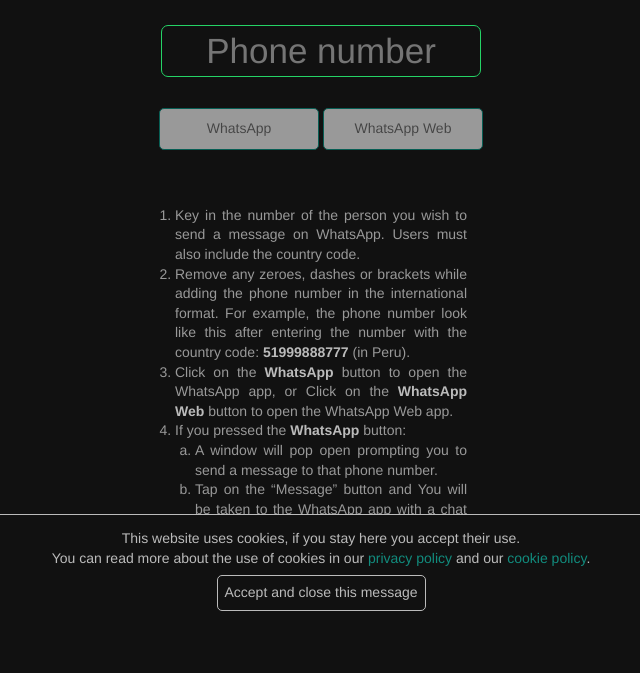
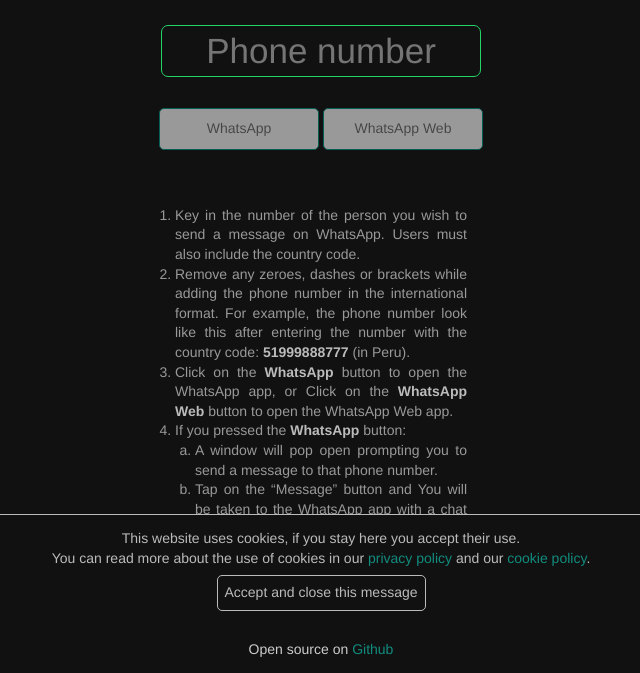
Before and after one commit to luchrv/wapplink, a plain HTML site: page index.html in a window 1280 px wide. Shown: the part 168-841 px from the top of the page, without its empty margins (319-959 px from the left). Before the commit the page ends 808 px from the top, so only its background shows below. Drawn offline with Linux system fonts and the light colour scheme.

Commit message:
Github link

```diff
--- a/assets/css/style.css
+++ b/assets/css/style.css
@@ -104,6 +104,12 @@ img {
   color: #075e54;
 }
 
+#license {
+  width: 100%;
+  margin: 1em auto;
+  text-align: center;
+}
+
 .btnopen {
   width: 160px;
   margin: 1em auto;
--- a/index.html
+++ b/index.html
@@ -55,6 +55,9 @@
             <li>If you pressed the <span>WhatsApp Web</span> button, you will be taken to the WhatsApp Web app with a chat being open for the said contact.</li>
         </ol>
     </div>
+
+    <div id="license">Open source on <a href="https://github.com/luchrv/wulink"  rel="noopener" target="_blank">Github</a></div>
+
     <div id="cajacookies" class="footer">
         <p>
             This website uses cookies, if you stay here you accept their use.<br>
```
Also changed, not shown: 1 other file.
